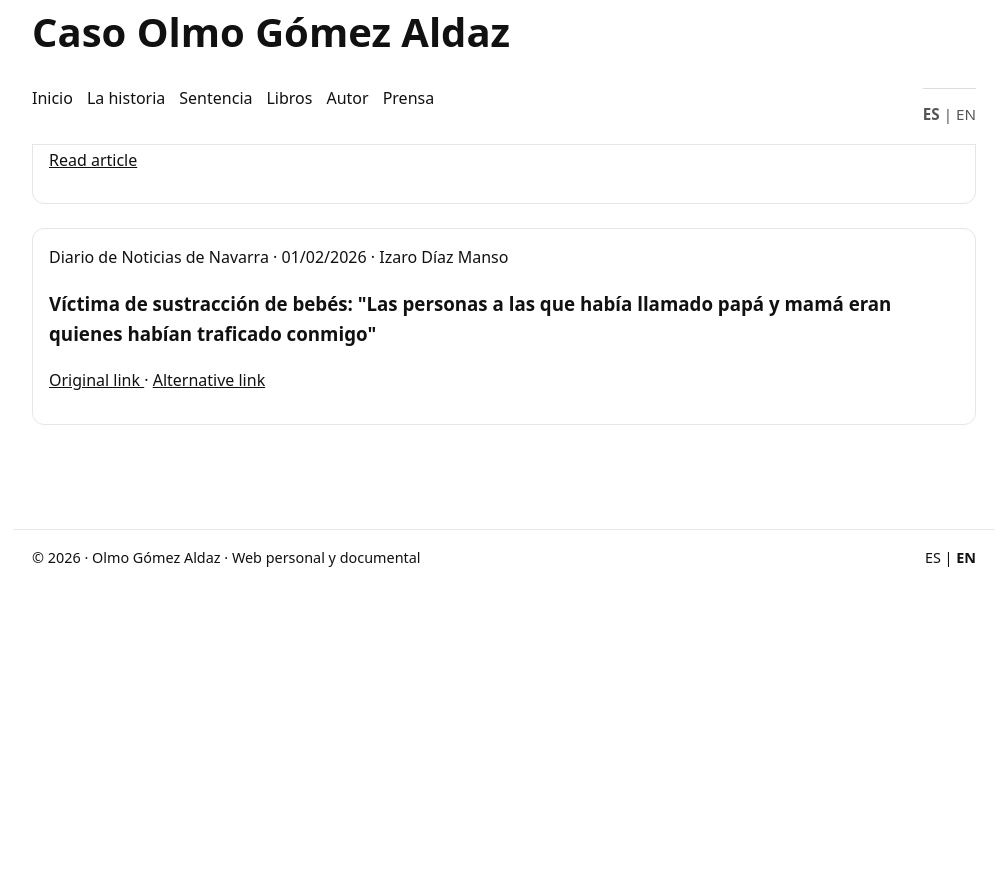
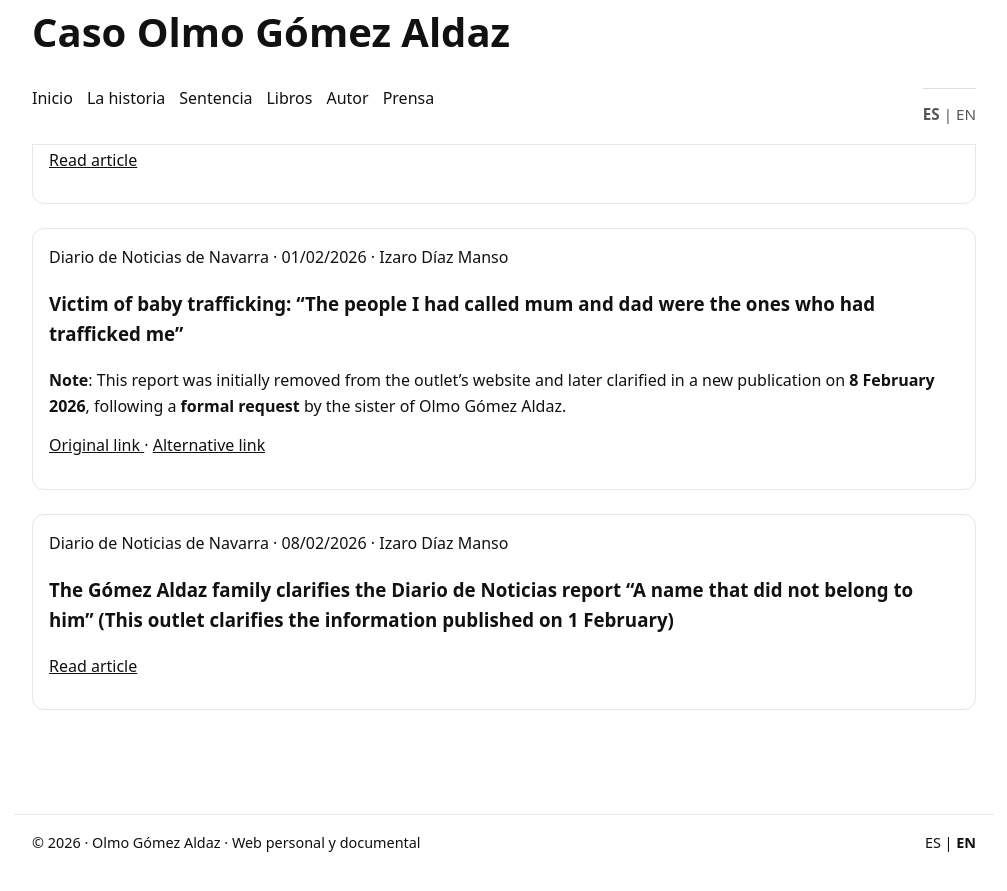
Before and after one commit to olmogaldaz/olmogaldaz.github.io, a Jekyll site: the page built from en/press/media/index.html, in a window 1280 px wide and 900 px high, scrolled down 4986 px. Shown: the top 891 px of the window, without its empty margins (136-1143 px from the left). Built offline with Jekyll 4.4.1, drawn with Linux system fonts in a browser that asks for light colours; before the commit the page ends 5601 px from its top, so only the background shows below that.

Commit message:
Update index.html

```diff
--- a/en/press/media/index.html
+++ b/en/press/media/index.html
@@ -310,11 +310,15 @@
       </p>
     </div>
 
+    <!-- NEWS (01/02/2026) -->
     <div class="card">
       <div class="meta">Diario de Noticias de Navarra · 01/02/2026 · Izaro Díaz Manso</div>
       <h3>
-        Víctima de sustracción de bebés: "Las personas a las que había llamado papá y mamá eran quienes habían traficado conmigo"
+        Victim of baby trafficking: “The people I had called mum and dad were the ones who had trafficked me”
       </h3>
+      <p class="section-note">
+        <strong>Note</strong>: This report was initially removed from the outlet’s website and later clarified in a new publication on <strong>8 February 2026</strong>, following a <strong>formal request</strong> by the sister of Olmo Gómez Aldaz.
+      </p>
       <p>
         <a href="https://www.noticiasdenavarra.com/sociedad/2026/02/01/nombre-le-pertenecia-10642993.html">
           Original link
@@ -326,6 +330,21 @@
       </p>
     </div>
 
+    <!-- NEWS (08/02/2026) -->
+    <div class="card">
+      <div class="meta">Diario de Noticias de Navarra · 08/02/2026 · Izaro Díaz Manso</div>
+      <h3>
+        The Gómez Aldaz family clarifies the Diario de Noticias report “A name that did not belong to him”
+        <span class="section-note">(This outlet clarifies the information published on 1 February)</span>
+      </h3>
+      <p>
+        <a href="https://www.noticiasdenavarra.com/sociedad/2026/02/08/familia-gomez-aldaz-aclara-reportaje-10672683.html">
+          Read article
+        </a>
+      </p>
+    </div>
+
+
     <!-- (Further 2026 press entries go here, one card per item) -->
 
   </main>
```
